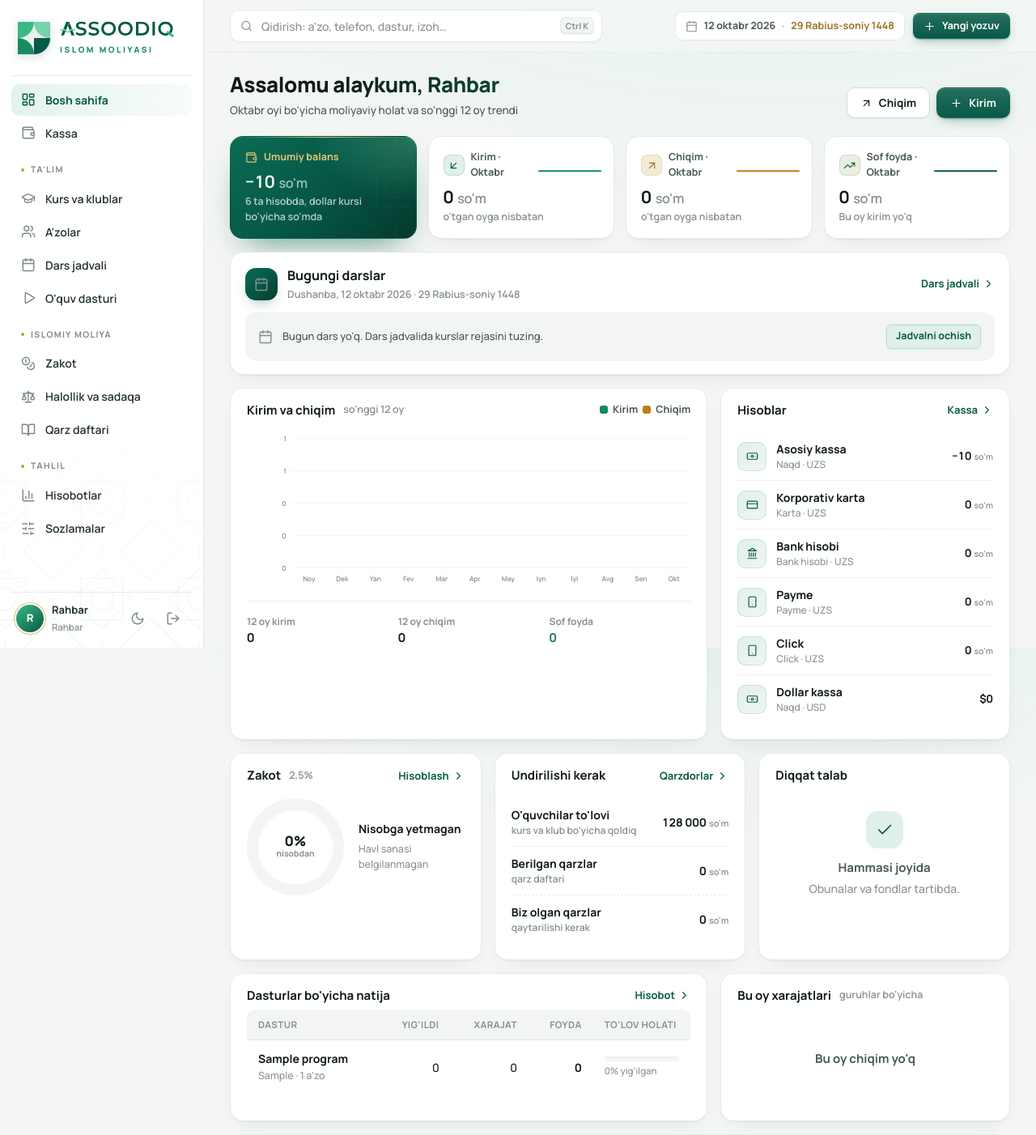
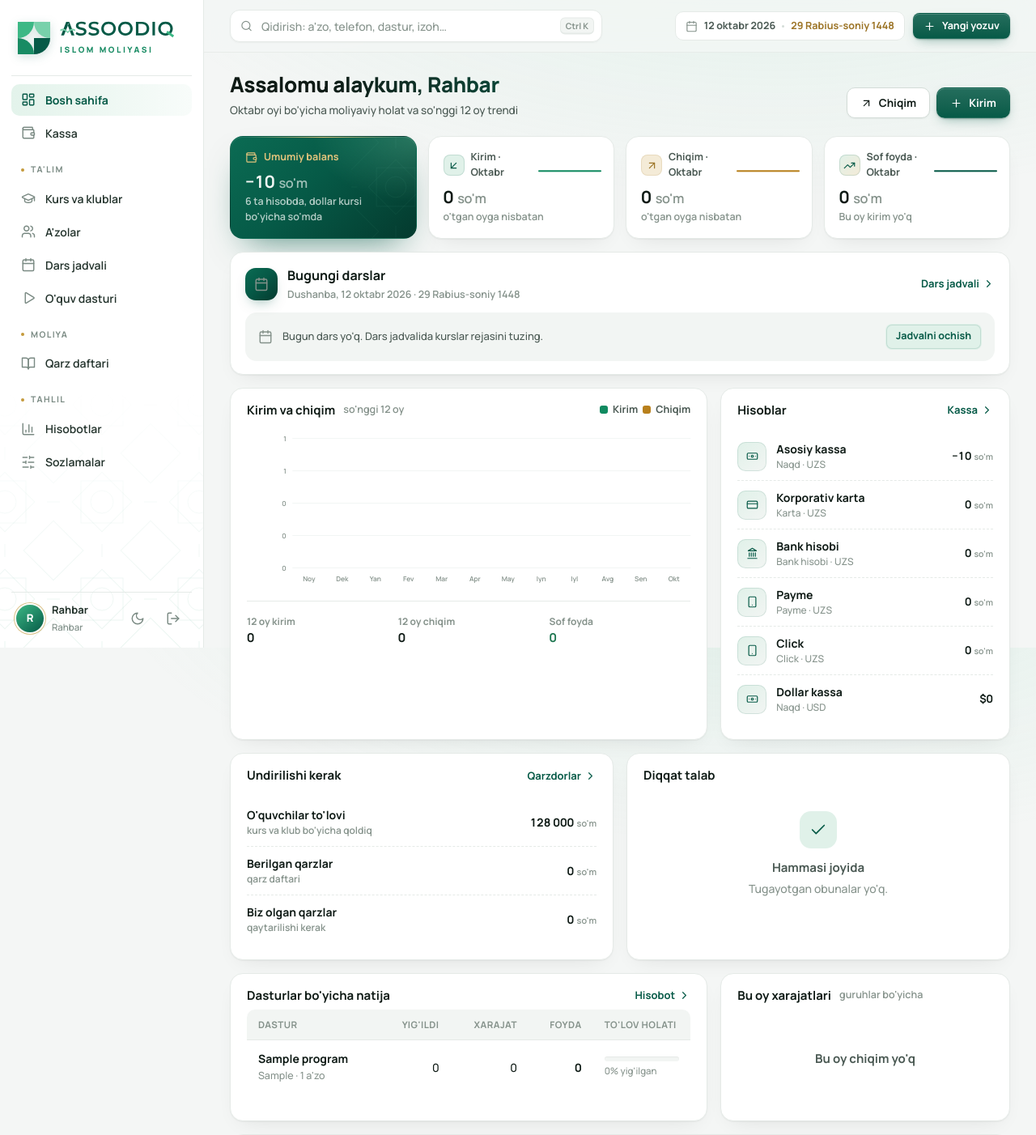
Before and after one commit to vasilakhadjimatova-stack/Assoodiq, a Flask app: page / in a window 1280 px wide. Shown: the top 1402 px of the page at 81% size. Run offline with Flask 3, Linux system fonts and the light colour scheme; the visitor is signed in with stand-in values (Sample User, id 1); data comes from the database, SQL or seed files in the repository; tables that the repository leaves empty hold one stand-in row (values such as "Sample post").

Commit message:
Zakot va «Halollik va sadaqa» bo'limlari menyudan olib tashlandi
- Chap menyuda «Moliya» ostida faqat Qarz daftari qoldi
- Bosh sahifadan zakot kartasi va tozalash fondi eslatmalari olib tashlandi
- /zakot va /halollik sahifalari endi bosh sahifaga qaytaradi (kod saqlangan, kerak bo'lsa qaytariladi)

Co-Authored-By: Claude Opus 5.5 <noreply@anthropic.com>
Claude-Session: https://claude.ai/code/session_01DkcMtNmmPnFdSFcGHH43mz

```diff
--- a/app.py
+++ b/app.py
@@ -12,8 +12,8 @@ from core.models import User
 
 # Rol → kirish mumkin bo'lgan bo'limlar (blueprint nomlari)
 ROLE_SECTIONS = {
-    "rahbar": {"main", "kassa", "dastur", "kalendar", "oquv", "telegram", "qarz", "islomiy", "hisobot", "sozlama", "qidiruv"},
-    "buxgalter": {"main", "kassa", "dastur", "kalendar", "oquv", "telegram", "qarz", "islomiy", "hisobot", "sozlama", "qidiruv"},
+    "rahbar": {"main", "kassa", "dastur", "kalendar", "oquv", "telegram", "qarz", "hisobot", "sozlama", "qidiruv"},
+    "buxgalter": {"main", "kassa", "dastur", "kalendar", "oquv", "telegram", "qarz", "hisobot", "sozlama", "qidiruv"},
     "menejer": {"kassa", "dastur", "kalendar", "oquv", "telegram", "qidiruv"},
 }
 
--- a/templates/base.html
+++ b/templates/base.html
@@ -35,10 +35,8 @@
       <a href="{{ url_for('dastur.members') }}" class="{{ 'on' if ep in ('dastur.members', 'dastur.member') }}">{{ ui.icon('users') }} A'zolar</a>
       <a href="{{ url_for('kalendar.index') }}" class="{{ 'on' if ep.startswith('kalendar.') }}">{{ ui.icon('calendar') }} Dars jadvali</a>
       <a href="{{ url_for('oquv.index') }}" class="{{ 'on' if ep.startswith('oquv.') }}">{{ ui.icon('play') }} O'quv dasturi</a>
-      {% if can('islomiy') %}
-      <div class="nav-h">Islomiy moliya</div>
-      <a href="{{ url_for('islomiy.zakat') }}" class="{{ 'on' if ep == 'islomiy.zakat' }}">{{ ui.icon('coins') }} Zakot</a>
-      <a href="{{ url_for('islomiy.purity') }}" class="{{ 'on' if ep == 'islomiy.purity' }}">{{ ui.icon('scale') }} Halollik va sadaqa</a>
+      {% if can('qarz') %}
+      <div class="nav-h">Moliya</div>
       <a href="{{ url_for('qarz.debts') }}" class="{{ 'on' if ep.startswith('qarz.') }}">{{ ui.icon('book') }} Qarz daftari</a>
       {% endif %}
       {% if can('hisobot') %}
--- a/templates/pages/dashboard.html
+++ b/templates/pages/dashboard.html
@@ -58,8 +58,6 @@
   {% if debts.overdue %}<a class="m-alert bad" href="{{ url_for('qarz.debts', holat='otgan') }}">{{ ui.icon('clock', 'sm') }}<span><b>{{ debts.overdue }}</b> ta qarz muddati o'tgan</span></a>{% endif %}
   {% if member_due > 0 %}<a class="m-alert" href="{{ url_for('dastur.members', holat='qarzdor') }}">{{ ui.icon('users', 'sm') }}<span>Qarzdorlar <b>{{ member_due|short }}</b></span></a>{% endif %}
   {% if expiring %}<a class="m-alert info" href="{{ url_for('dastur.members', holat='tugayapti') }}">{{ ui.icon('renew', 'sm') }}<span><b>{{ expiring|length }}</b> ta obuna tugayapti</span></a>{% endif %}
-  {% if purif.remaining > 0 %}<a class="m-alert warn" href="{{ url_for('islomiy.purity') }}">{{ ui.icon('shield', 'sm') }}<span>Tozalash <b>{{ purif.remaining|short }}</b></span></a>{% endif %}
-  {% if hawl %}<a class="m-alert gold" href="{{ url_for('islomiy.zakat') }}">{{ ui.icon('coins', 'sm') }}<span>Zakot <b>{{ hawl.days }}</b> kunda</span></a>{% endif %}
 </div>
 
 {# ── Bugungi darslar ── #}
@@ -141,29 +139,7 @@
   </div>
 </div>
 
-<div class="grid g-3 mt">
-  <div class="card o-zakot">
-    <div class="card-h"><h3>Zakot</h3><span class="sub">2,5%</span><div class="act"><a class="link" href="{{ url_for('islomiy.zakat') }}">Hisoblash {{ ui.icon('right', 'sm') }}</a></div></div>
-    <div class="card-b" style="display:flex;gap:18px;align-items:center">
-      {% set ratio = (zakat.base / nisob) if nisob else 0 %}
-      <div class="ring" style="--p: {{ ([ratio, 1]|min * 100)|round }}">
-        {% if ratio >= 1 %}<span>{{ ratio|round(1) }}×<small>nisob</small></span>{% else %}<span>{{ (ratio * 100)|round|int }}%<small>nisobdan</small></span>{% endif %}
-      </div>
-      <div>
-        {% if zakat.reached %}
-          <div class="faint" style="font-size:12.5px;font-weight:700">Taxminiy zakot</div>
-          <div style="font-size:19px;font-weight:800">{{ ui.som(zakat.due) }}</div>
-        {% else %}
-          <div style="font-weight:700">Nisobga yetmagan</div>
-        {% endif %}
-        <div class="faint" style="font-size:12.5px;margin-top:6px">
-          {% if hawl %}Havl: <b class="gold-t">{{ hawl.date|hijri }}</b><br>{{ hawl.date|d }} · {{ hawl.days }} kun qoldi
-          {% else %}Havl sanasi belgilanmagan{% endif %}
-        </div>
-      </div>
-    </div>
-  </div>
-
+<div class="grid g-2 mt">
   <div class="card o-due">
     <div class="card-h"><h3>Undirilishi kerak</h3><div class="act"><a class="link" href="{{ url_for('dastur.members', holat='qarzdor') }}">Qarzdorlar {{ ui.icon('right', 'sm') }}</a></div></div>
     <div class="card-b">
@@ -176,15 +152,12 @@
   <div class="card o-attn">
     <div class="card-h"><h3>Diqqat talab</h3></div>
     <div class="card-b">
-      {% if purif.remaining > 0 %}
-      <a class="zrow" href="{{ url_for('islomiy.purity') }}"><div><label>Tozalash fondi</label><small>shubhali tushumdan chiqarilishi kerak</small></div><span class="pill warn">{{ purif.remaining|short }}</span></a>
-      {% endif %}
       {% for e in expiring[:4] %}
       <a class="zrow" href="{{ url_for('dastur.member', mid=e.member_id) }}"><div><label>{{ e.member.full_name }}</label><small>{{ e.program.name }}</small></div>
         <span class="pill {{ 'bad' if e.valid_until < today else 'info' }}">{{ 'Tugagan' if e.valid_until < today else e.valid_until|d }}</span></a>
       {% endfor %}
-      {% if not expiring and purif.remaining <= 0 %}
-      <div class="empty" style="padding:16px">{{ ui.icon('check') }}<b>Hammasi joyida</b>Obunalar va fondlar tartibda.</div>
+      {% if not expiring %}
+      <div class="empty" style="padding:16px">{{ ui.icon('check') }}<b>Hammasi joyida</b>Tugayotgan obunalar yo'q.</div>
       {% endif %}
     </div>
   </div>
```
Also changed, not shown: tests/test_core.py (+3 -1 lines).
